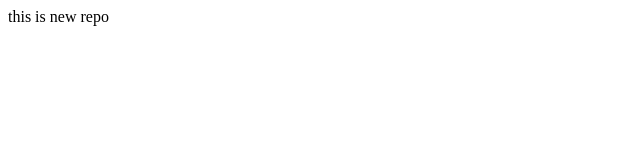
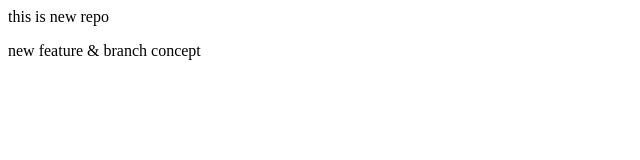
Before and after one commit to sourabhdey29/Localrepo, a plain HTML site: page index.html in a window 1280 px wide. Shown: the whole page, without its empty margins (0-640 px from the left). Drawn offline with Linux system fonts and the light colour scheme.

Commit message:
new feature

```diff
--- a/index.html
+++ b/index.html
@@ -1 +1,2 @@
 <p>this is new repo</p>
+<p> new feature & branch concept</p>
```
